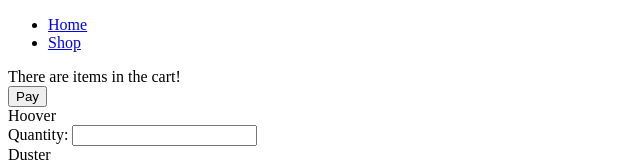
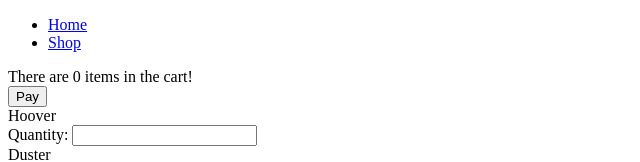
Before and after one commit to JamesGJ5-Learning-To-Code/shopping-cart, a React (Create React App) app in the folder shopping-cart-app/: page /shop in a window 1280 px wide. Shown: the top 162 px of the page, without its empty margins (0-640 px from the left). Built offline with nearby package versions, Linux system fonts and the light colour scheme.

Commit message:
Sum allQuantitiesChosen to get cartSize and display it in CartSizeDisplay

```diff
--- a/shopping-cart-app/src/components/CartSizeDisplay.js
+++ b/shopping-cart-app/src/components/CartSizeDisplay.js
@@ -1,8 +1,8 @@
-function CartSizeDisplay() {
+function CartSizeDisplay({cartSize}) {
     return (
         // TODO: control below text in curly brackets via state later
         <div className="CartSizeDisplay">
-            There are {} items in the cart!
+            There are {cartSize} items in the cart!
         </div>
     );
 }
--- a/shopping-cart-app/src/components/CartTracker.js
+++ b/shopping-cart-app/src/components/CartTracker.js
@@ -1,10 +1,12 @@
 import CartSizeDisplay from "./CartSizeDisplay";
 import CheckoutButton from "./CheckoutButton";
 
-function CartTracker() {
+function CartTracker({cartSize}) {
     return (
         <div className="CartTracker">
-            <CartSizeDisplay />
+            <CartSizeDisplay
+                cartSize={cartSize}
+            />
             <CheckoutButton />
         </div>
     )
--- a/shopping-cart-app/src/components/Shop.js
+++ b/shopping-cart-app/src/components/Shop.js
@@ -7,9 +7,15 @@ function Shop({availableItems}) {
         item => item.initialQuantityChosen
     );
     const [allQuantitiesChosen, setAllQuantitiesChosen] = useState(allInitialQuantitiesChosen);
+    const getArraySum = (arr) => {
+        return arr.reduce((cumulativeSum, cur) => cumulativeSum + cur, 0)
+    }
+    const cartSize = getArraySum(allInitialQuantitiesChosen);
     return (
         <div className="Shop">
-            <CartTracker />
+            <CartTracker
+                cartSize={getArraySum(allQuantitiesChosen)}
+            />
             <ItemList
                 availableItems={availableItems}
             />
```
Also changed, not shown: 1 other file (tests, documents, lock files or other folders).
